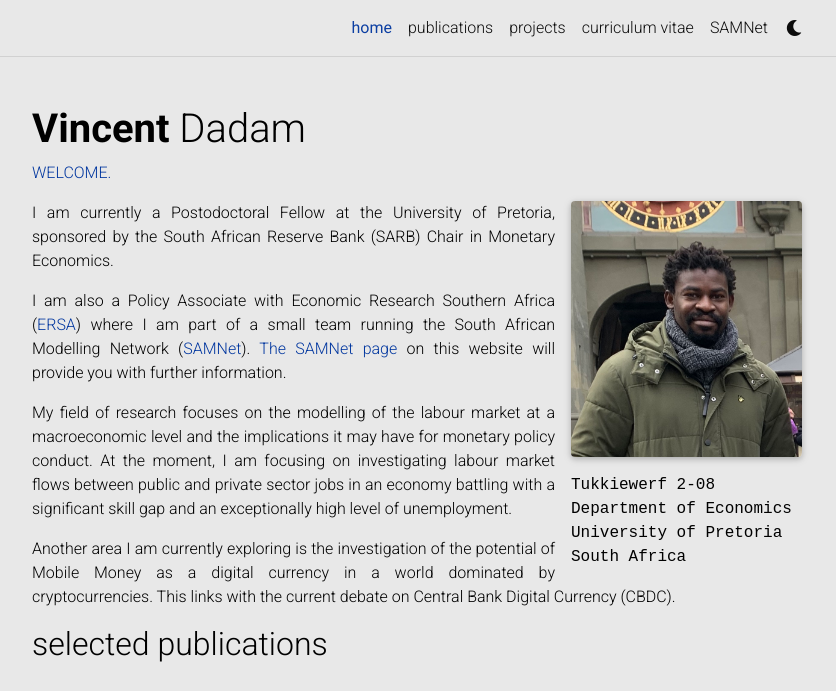
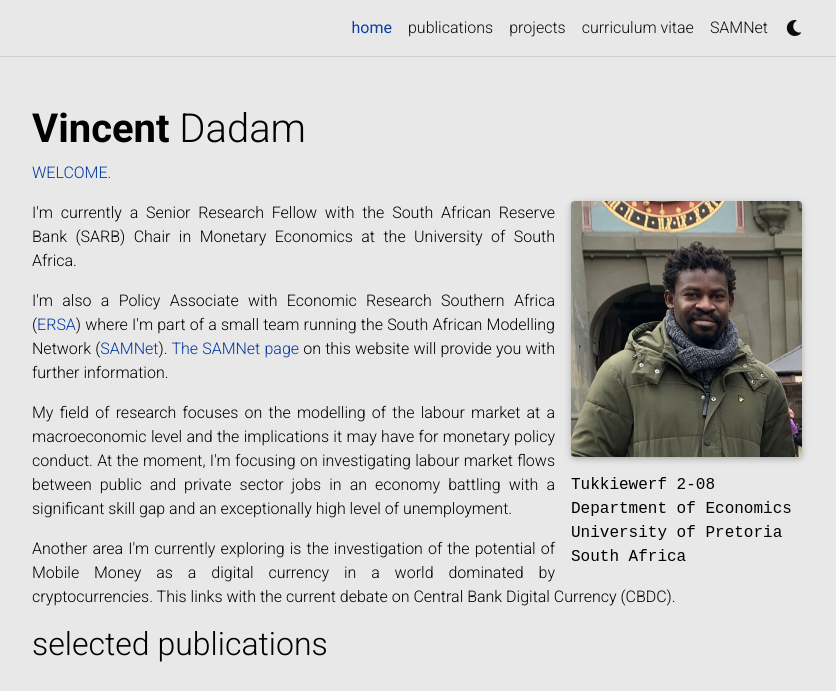
Before and after one commit to dadamvince/dadamvince.github.io, a Jekyll site: the page built from _pages/about.md, in a window 1280 px wide and 961 px high, cut to the strip 0-691 px from the top of the window. Shown: the whole strip, without its empty margins (223-1059 px from the left). Built offline with Jekyll 4.4.1, drawn with Linux system fonts in a browser that asks for light colours; comment, search, counter and statistics services are not loaded; a style sheet for code colours, icons or effects is not loaded.

Commit message:
changes to about

```diff
--- a/_pages/about.md
+++ b/_pages/about.md
@@ -20,10 +20,10 @@
 
 
 
-<p align="justify"> I am currently a Postodoctoral Fellow at the University of Pretoria, sponsored by the South African Reserve Bank (SARB) Chair in Monetary Economics.</p>
+<p align="justify"> I'm currently a Senior Research Fellow with the South African Reserve Bank (SARB) Chair in Monetary Economics at the University of South Africa.</p>
 
-<p align="justify">I am also a Policy Associate with Economic Research Southern Africa (<a href="https://econrsa.org">ERSA</a>) where I am part of a small team running the South African Modelling Network (<a href="https://samnet.org.za">SAMNet</a>). <a href="/samnet/">The SAMNet page</a> on this website will provide you with further information.</p>
+<p align="justify">I'm also a Policy Associate with Economic Research Southern Africa (<a href="https://econrsa.org">ERSA</a>) where I'm part of a small team running the South African Modelling Network (<a href="https://samnet.org.za">SAMNet</a>). <a href="/samnet/">The SAMNet page</a> on this website will provide you with further information.</p>
 
-<p align="justify"> My field of research focuses on the modelling of the labour market at a macroeconomic level and the implications it may have for monetary policy conduct. At the moment, I am focusing on investigating labour market flows between public and private sector jobs in an economy battling with a significant skill gap and an exceptionally high level of unemployment.</p>
+<p align="justify"> My field of research focuses on the modelling of the labour market at a macroeconomic level and the implications it may have for monetary policy conduct. At the moment, I'm focusing on investigating labour market flows between public and private sector jobs in an economy battling with a significant skill gap and an exceptionally high level of unemployment.</p>
 
-<p align="justify"> Another area I am currently exploring is the investigation of the potential of Mobile Money as a digital currency in a world dominated by cryptocurrencies. This links with the current debate on Central Bank Digital Currency (CBDC).</p>
+<p align="justify"> Another area I'm currently exploring is the investigation of the potential of Mobile Money as a digital currency in a world dominated by cryptocurrencies. This links with the current debate on Central Bank Digital Currency (CBDC).</p>
```
